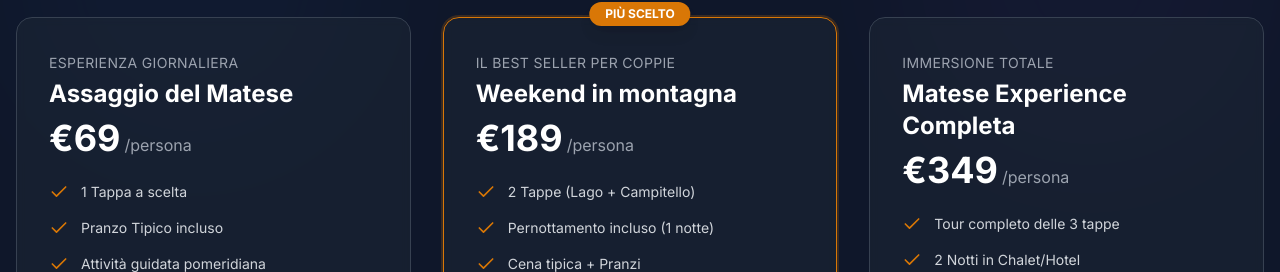
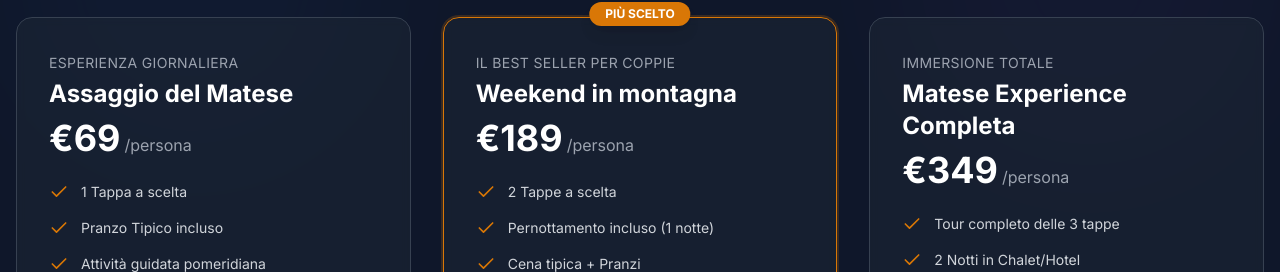
Before and after one commit to giggi30/matese-experience, a React (Vite) app: page / in a window 1280 px wide. Shown: the part 3345-3617 px from the top of the page. Built offline with nearby package versions, Linux system fonts and the light colour scheme.

Commit message:
feat: update package features to allow flexible location choices

```diff
--- a/constants.ts
+++ b/constants.ts
@@ -40,7 +40,7 @@ export const PACKAGES: PackageData[] = [
     subtitle: 'Il Best Seller per Coppie',
     duration: '2 Giorni',
     price: '€189',
-    features: ['2 Tappe (Lago + Campitello)', 'Pernottamento incluso (1 notte)', 'Cena tipica + Pranzi', 'Noleggio attrezzatura base'],
+    features: ['2 Tappe a scelta', 'Pernottamento incluso (1 notte)', 'Cena tipica + Pranzi', 'Noleggio attrezzatura base'],
     highlight: true
   },
   {
```
